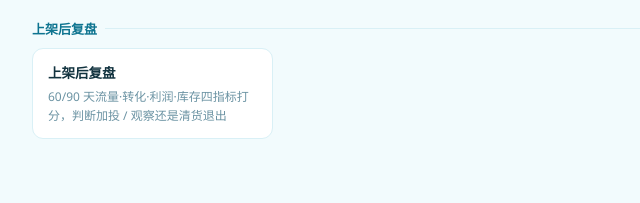
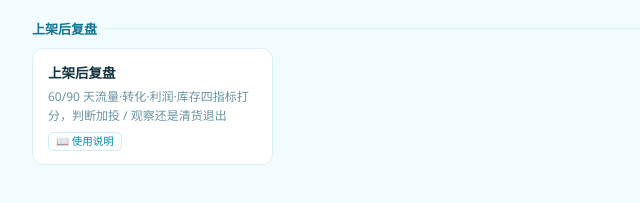
Before and after one commit to SQ-eng-source/SQ-amazon-toolbox, a plain HTML site: page tools/hub-sop.html in a window 1280 px wide. Shown: the part 371-574 px from the top of the page, 108-748 px from the left. Drawn offline with Linux system fonts and the light colour scheme.

Commit message:
guides: 补齐全部工具使用说明 (tools/hub-sop.html)

```diff
--- a/tools/hub-sop.html
+++ b/tools/hub-sop.html
@@ -34,7 +34,7 @@ body{background:var(--bg);color:var(--ink);padding:30px 26px}
 </head>
 <body>
 <div class="wrap">
-<div class="hd"><span class="no">01</span><h1>新品 SOP</h1></div><p class="intro">从备货到下架复盘的全流程排期。一个产品建一个计划，按上架日自动换算 25 个节点日期。</p><div class="check"><b>开动前先确认</b><ul><li>这个品的目标毛利率算过了吗（用板块 04 的利润计算器）</li><li>上架日定了没？物流头程天数倒推过没有</li></ul></div><div class="grp"><h2>排期与执行</h2><div class="cards"><div class="card" onclick="openTool('sop-launch','推新品 SOP')"><b>推新品 SOP</b><p>25 节点清单 · 按上架日排期 · 多计划管理</p><a class="gl" href="../guides/guide-sop-launch.html" target="_blank" onclick="event.stopPropagation()">📖 使用说明</a></div></div></div><div class="grp"><h2>上架后复盘</h2><div class="cards"><div class="card" onclick="openTool('sop-review','上架后复盘')"><b>上架后复盘</b><p>60/90 天流量·转化·利润·库存四指标打分，判断加投 / 观察还是清货退出</p></div></div></div></div>
+<div class="hd"><span class="no">01</span><h1>新品 SOP</h1></div><p class="intro">从备货到下架复盘的全流程排期。一个产品建一个计划，按上架日自动换算 25 个节点日期。</p><div class="check"><b>开动前先确认</b><ul><li>这个品的目标毛利率算过了吗（用板块 04 的利润计算器）</li><li>上架日定了没？物流头程天数倒推过没有</li></ul></div><div class="grp"><h2>排期与执行</h2><div class="cards"><div class="card" onclick="openTool('sop-launch','推新品 SOP')"><b>推新品 SOP</b><p>25 节点清单 · 按上架日排期 · 多计划管理</p><a class="gl" href="../guides/guide-sop-launch.html" target="_blank" onclick="event.stopPropagation()">📖 使用说明</a></div></div></div><div class="grp"><h2>上架后复盘</h2><div class="cards"><div class="card" onclick="openTool('sop-review','上架后复盘')"><b>上架后复盘</b><p>60/90 天流量·转化·利润·库存四指标打分，判断加投 / 观察还是清货退出</p><a class="gl" href="../guides/guide-sop-review.html" target="_blank" onclick="event.stopPropagation()">📖 使用说明</a></div></div></div></div>
 <script>
 function openTool(fid,name){
   try{
```
